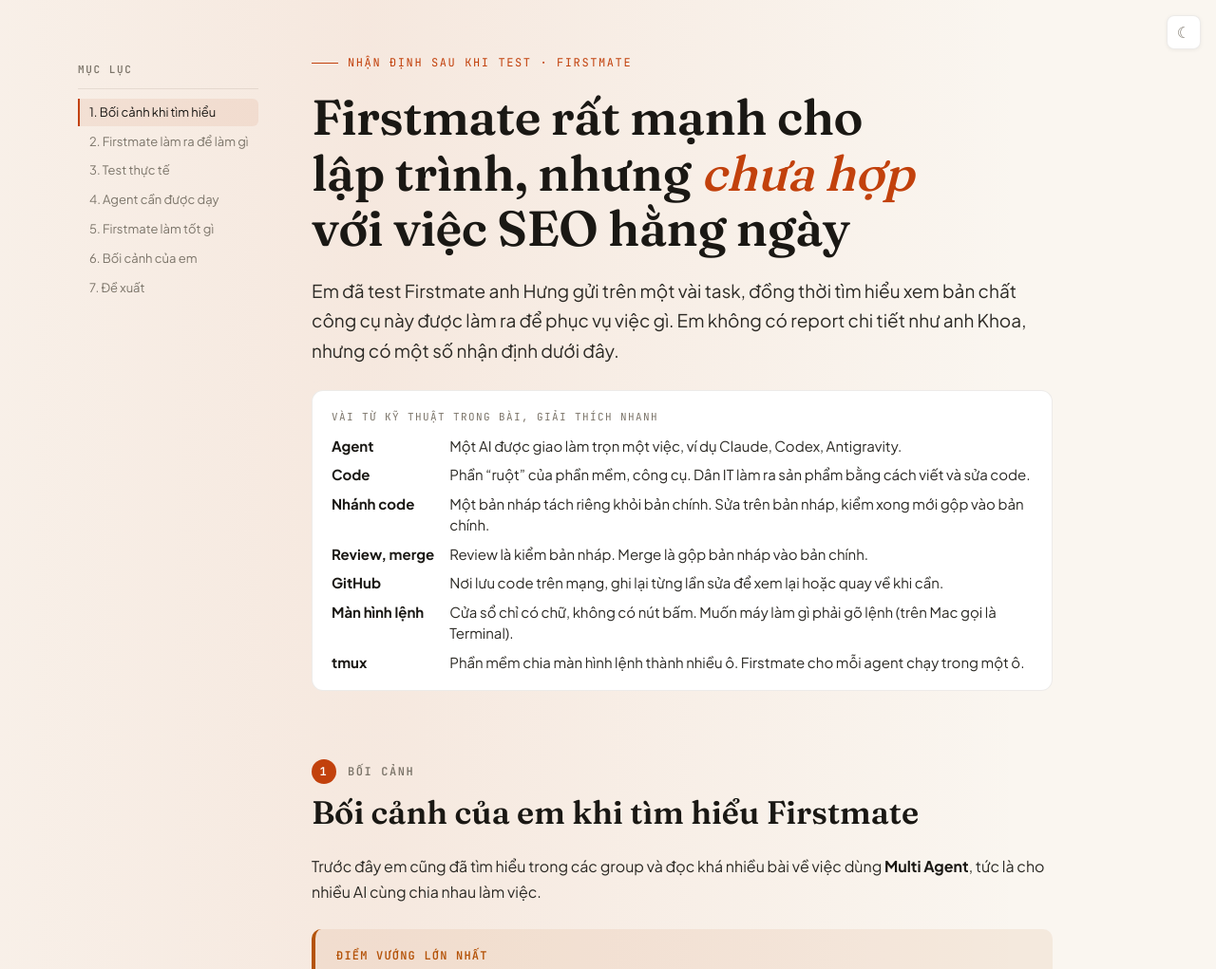
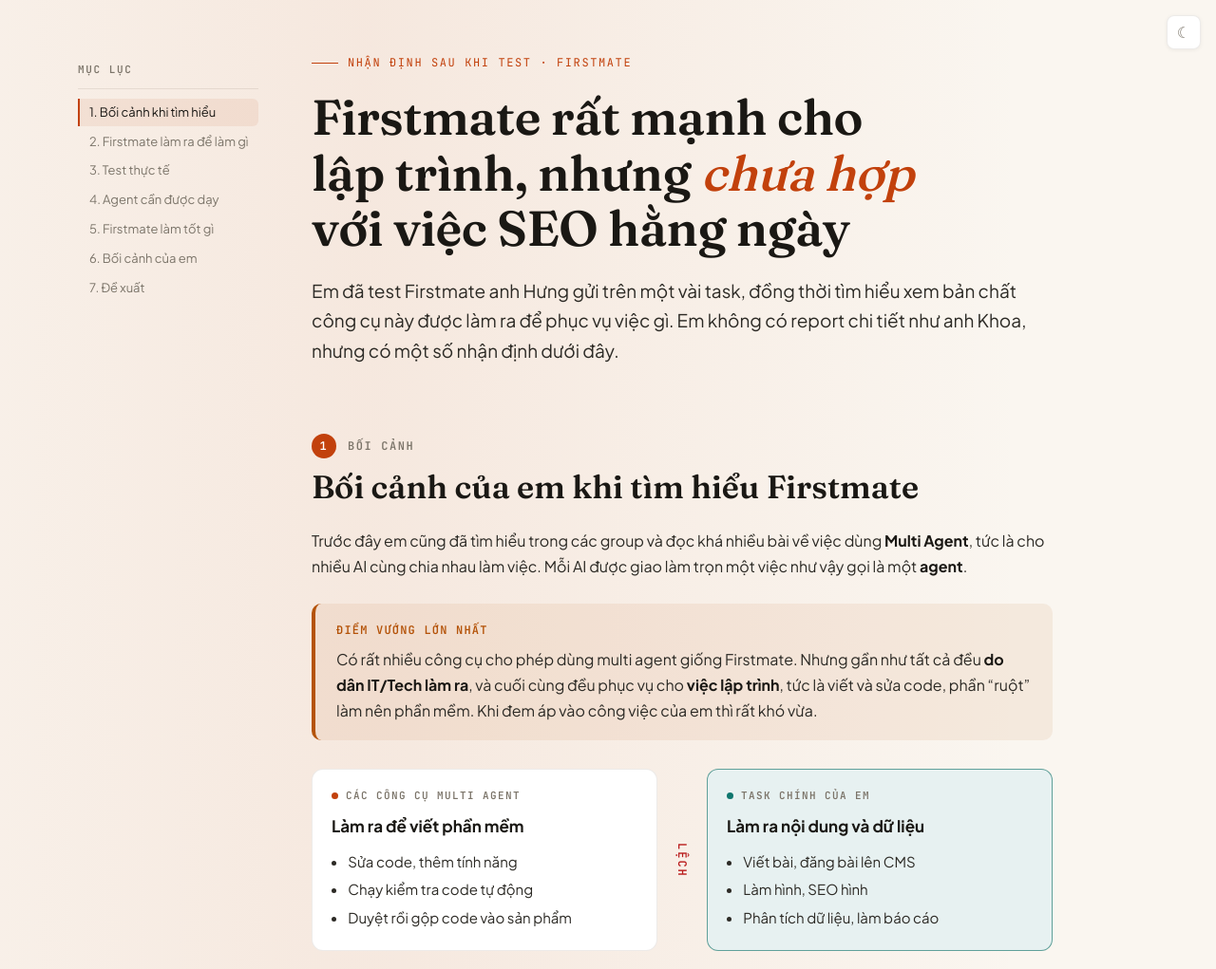
Before and after one commit to ntcong248820-gif/firstmate-seo-review, a plain HTML site: page index.html in a window 1280 px wide. Shown: the top 1021 px of the page at 95% size. Drawn offline with Linux system fonts and the light colour scheme.

Commit message:
Bỏ ô giải thích riêng, giải thích từ kỹ thuật ngay trong nội dung

```diff
--- a/index.html
+++ b/index.html
@@ -1147,43 +1147,6 @@
     }
 
 
-    /* ── Giải thích nhanh vài từ kỹ thuật ── */
-    .glossary {
-      margin: 26px 0 8px;
-      padding: 18px 20px;
-      border: 1px solid var(--border);
-      border-radius: 12px;
-      background: var(--surface);
-    }
-
-    .glossary-title {
-      font-family: var(--font-mono);
-      font-size: 11px;
-      letter-spacing: 1.4px;
-      text-transform: uppercase;
-      color: var(--text-dim);
-      margin-bottom: 10px;
-    }
-
-    .glossary dl {
-      display: grid;
-      grid-template-columns: max-content minmax(0, 1fr);
-      gap: 8px 16px;
-      margin: 0;
-      font-size: 15px;
-      line-height: 1.5;
-    }
-
-    .glossary dt {
-      font-weight: 700;
-      color: var(--text-bright);
-    }
-
-    .glossary dd {
-      margin: 0;
-      color: var(--text);
-    }
-
     /* ── Sản phẩm cuối: IT vs SEO ── */
     .compare {
       display: grid;
@@ -1752,8 +1715,6 @@
       }
 
       .lessons, .loop, .shots { grid-template-columns: 1fr; }
-      .glossary dl { grid-template-columns: 1fr; gap: 2px 0; }
-      .glossary dd { margin-bottom: 8px; }
 
       .hub-ring {
         grid-template-columns: 1fr 1fr;
@@ -1829,19 +1790,6 @@
         <h1 class="fade">Firstmate rất mạnh cho lập trình, nhưng <em>chưa hợp</em> với việc SEO hằng ngày</h1>
         <p class="lead fade">Em đã test Firstmate anh Hưng gửi trên một vài task, đồng thời tìm hiểu xem bản chất công cụ này được làm ra để phục vụ việc gì. Em không có report chi tiết như anh Khoa, nhưng có một số nhận định
           dưới đây.</p>
-
-        <div class="glossary fade">
-          <div class="glossary-title">Vài từ kỹ thuật trong bài, giải thích nhanh</div>
-          <dl>
-            <dt>Agent</dt><dd>Một AI được giao làm trọn một việc, ví dụ Claude, Codex, Antigravity.</dd>
-            <dt>Code</dt><dd>Phần “ruột” của phần mềm, công cụ. Dân IT làm ra sản phẩm bằng cách viết và sửa code.</dd>
-            <dt>Nhánh code</dt><dd>Một bản nháp tách riêng khỏi bản chính. Sửa trên bản nháp, kiểm xong mới gộp vào bản chính.</dd>
-            <dt>Review, merge</dt><dd>Review là kiểm bản nháp. Merge là gộp bản nháp vào bản chính.</dd>
-            <dt>GitHub</dt><dd>Nơi lưu code trên mạng, ghi lại từng lần sửa để xem lại hoặc quay về khi cần.</dd>
-            <dt>Màn hình lệnh</dt><dd>Cửa sổ chỉ có chữ, không có nút bấm. Muốn máy làm gì phải gõ lệnh (trên Mac gọi là Terminal).</dd>
-            <dt>tmux</dt><dd>Phần mềm chia màn hình lệnh thành nhiều ô. Firstmate cho mỗi agent chạy trong một ô.</dd>
-          </dl>
-        </div>
       </header>
 
       <!-- ───────── Phần 1 ───────── -->
@@ -1850,12 +1798,12 @@
         <h2>Bối cảnh của em khi tìm hiểu Firstmate</h2>
 
         <p>Trước đây em cũng đã tìm hiểu trong các group và đọc khá nhiều bài về việc dùng <strong>Multi Agent</strong>,
-          tức là cho nhiều AI cùng chia nhau làm việc.</p>
+          tức là cho nhiều AI cùng chia nhau làm việc. Mỗi AI được giao làm trọn một việc như vậy gọi là một <strong>agent</strong>.</p>
 
         <div class="callout callout--pain">
           <div class="callout__title">Điểm vướng lớn nhất</div>
           <p>Có rất nhiều công cụ cho phép dùng multi agent giống Firstmate. Nhưng gần như tất cả đều <strong>do dân
-              IT/Tech làm ra</strong>, và cuối cùng đều phục vụ cho <strong>việc lập trình</strong>. Khi đem áp vào công
+              IT/Tech làm ra</strong>, và cuối cùng đều phục vụ cho <strong>việc lập trình</strong>, tức là viết và sửa code, phần “ruột” làm nên phần mềm. Khi đem áp vào công
             việc của em thì rất khó vừa.</p>
         </div>
 
@@ -1888,7 +1836,7 @@
           <cite>Quy trình code hiện tại của IT, theo anh An</cite>
         </blockquote>
 
-        <p>Em sẽ giải thích rõ hơn quy trình này ở phần dưới.</p>
+        <p>Review là kiểm lại phần code vừa sửa, merge là gộp phần đó vào sản phẩm chính. Em sẽ giải thích rõ hơn quy trình này ở phần dưới.</p>
       </section>
 
       <!-- ───────── Phần 2 ───────── -->
@@ -1937,7 +1885,7 @@
           <div class="dnode dnode--gate">Kiểm và gộp code (review, merge)<small>kiểm tra xong, người đồng ý thì Firstmate gộp vào</small></div>
           <div class="darrow"></div>
           <div class="dnode">Sản phẩm (code)</div>
-          <p class="diagram-note">Việc sửa code hay tạo file thì kết quả nằm trong một nhánh code riêng, chờ duyệt rồi Firstmate mới gộp vào. Với code thì đây là cửa kiểm tra rất cần thiết. Việc điều tra thì không có nhánh, kết quả là một bản báo cáo.</p>
+          <p class="diagram-note">Việc sửa code hay tạo file thì kết quả nằm trong một nhánh code riêng, tức là một bản nháp tách khỏi bản chính, chờ duyệt rồi Firstmate mới gộp vào. Với code thì đây là cửa kiểm tra rất cần thiết. Việc điều tra thì không có nhánh, kết quả là một bản báo cáo.</p>
         </div>
 
         <div class="facts">
@@ -1956,7 +1904,7 @@
           <div class="fact fact--wide">
             <div class="fact-k">3 cách giao kết quả cho việc sửa code</div>
             <ol>
-              <li>Gửi lên GitHub một đề nghị gộp code để người khác duyệt.</li>
+              <li>Gửi lên GitHub (nơi lưu code trên mạng) một đề nghị gộp code để người khác duyệt.</li>
               <li>Cho qua bộ kiểm tra code tự động rồi mới gửi.</li>
               <li>Giữ trên máy, người đồng ý thì Firstmate gộp vào bản chính.</li>
             </ol>
@@ -2032,7 +1980,7 @@
             <div class="pstage pstage--bad"><span class="dflag">Nghẽn</span><b>Nhận kết quả</b><p>Kết quả nằm ở một nhánh code riêng, phải đồng ý gộp rồi tự chép file về</p></div>
             <div class="pstage"><span class="dflag dflag--plain">Kết thúc</span><b>Dùng kết quả</b><p>Mở file ra kiểm, đưa vào việc</p></div>
           </div>
-          <div class="pside"><span class="dflag">Nghẽn</span><b>Muốn tự xem agent đang làm:</b> phải mở màn hình lệnh, vào tmux, nhớ tổ hợp phím, chọn đúng ô của agent. Cài đặt, xử lý lỗi cũng phải gõ lệnh.</div>
+          <div class="pside"><span class="dflag">Nghẽn</span><b>Muốn tự xem agent đang làm:</b> phải mở màn hình lệnh, nhớ tổ hợp phím, chọn đúng ô của agent. Cài đặt, xử lý lỗi cũng phải gõ lệnh.</div>
           <p class="diagram-note">Phần agent làm việc thì chạy tốt. Chỗ nghẽn nằm ở khâu nhận kết quả và những lúc phải vào màn hình lệnh, vốn được làm cho người viết code.</p>
         </div>
 
```
